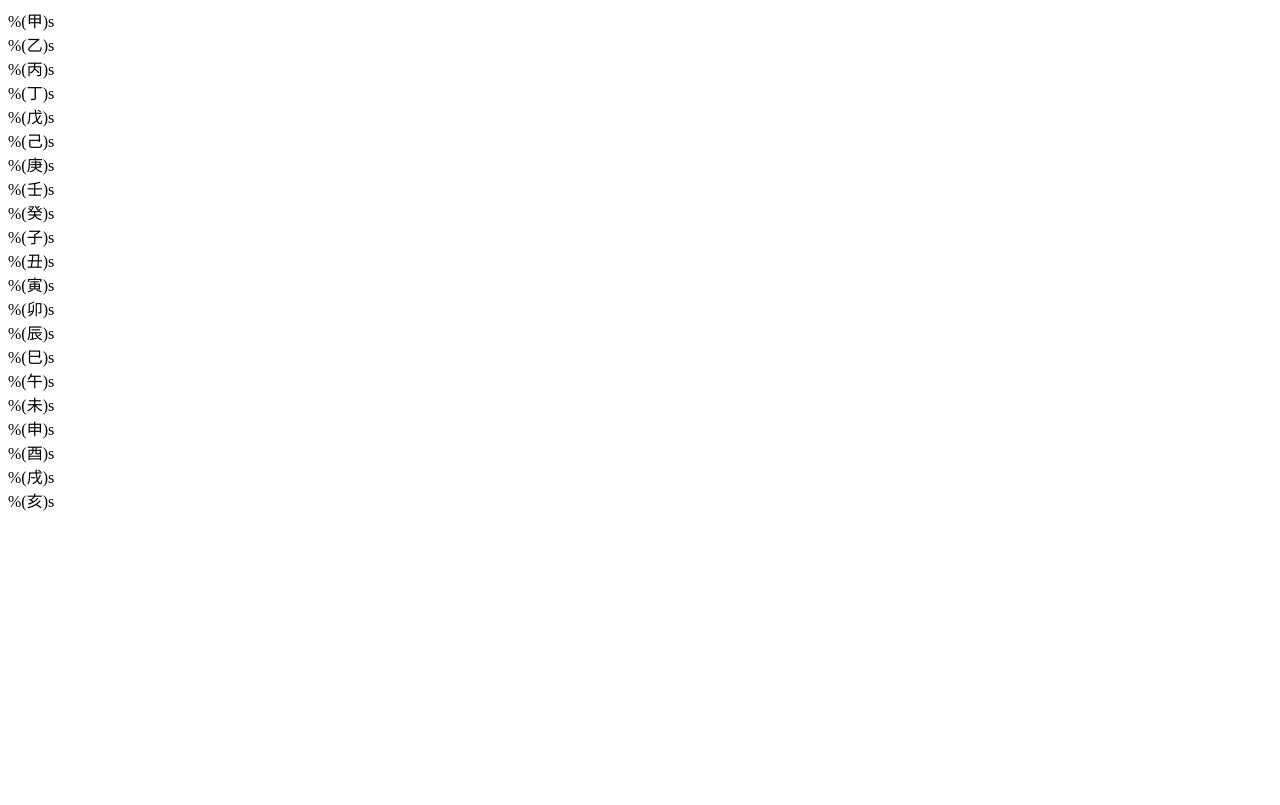
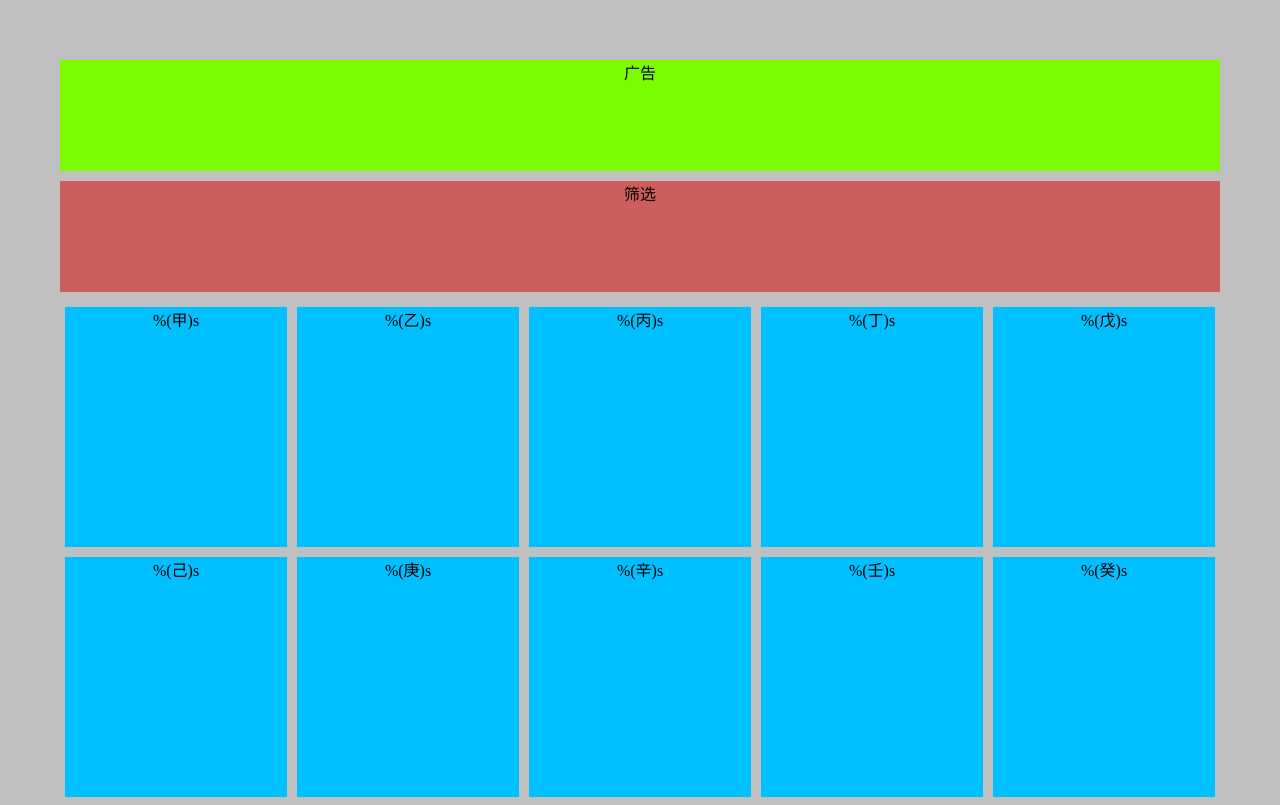
Before and after one commit to nagexiucai/shityun, a plain HTML site: page src/web/html/courses.html in a window 1280 px wide. Shown: the top 805 px of the page. Drawn offline with Linux system fonts and the light colour scheme; files that its build step writes are made by us from their sources.

Commit message:
add courses layout draft

```diff
--- a/src/web/css/gray.css
+++ b/src/web/css/gray.css
@@ -0,0 +1 @@
+@CHARSET "UTF-8";
--- /dev/null
+++ b/src/web/css/layout-courses.css
@@ -0,0 +1,58 @@
+@CHARSET "UTF-8";
+
+#grid{
+    min-width:666px;
+    display:grid;
+    grid-template-rows:auto 10px auto 10px auto 10px auto 10px auto;
+    grid-template-columns:auto 10px auto 10px auto 10px auto 10px auto 10px auto 10px auto 10px auto 10px auto 10px auto;
+    margin:0px;
+    padding:60px;
+    background:silver;
+    text-align:center;
+}
+
+#advertisement{
+    height:111px;
+    grid-area:1/1/2/20;
+    background:lawngreen;
+}
+
+#filter{
+    height:111px;
+    grid-area:3/1/4/20;
+    background:indianred;
+}
+
+#kiosk{
+    height:999px;
+    grid-area:5/1/8/20;
+}
+
+#heaven{
+    height:50%;
+    grid-row:5/6;
+    display:grid;
+    grid-template-columns:repeat(5, auto);
+}
+
+#earth{
+    height:50%;
+    grid-row:7/8;
+    display:grid;
+    grid-template-columns:repeat(6, auto);
+}
+
+#status{
+    height:111px;
+    grid-area:9/1/10/20;
+    background:yellow;
+}
+
+.item{
+    border:5px solid silver;
+    background:deepskyblue;
+}
+
+.item:hover{
+    background:rosybrown;
+}
--- a/src/web/css/layout-index.css
+++ b/src/web/css/layout-index.css
@@ -2,7 +2,11 @@
 
 a{
 	text-decoration:none;
-	color:#fff;
+	color:white;
+}
+
+a:hover{
+    color:black;
 }
 
 #background{
--- a/src/web/css/layout-labscene.css
+++ b/src/web/css/layout-labscene.css
@@ -0,0 +1 @@
+@CHARSET "UTF-8";
--- a/src/web/html/courses.html
+++ b/src/web/html/courses.html
@@ -2,38 +2,41 @@
 <html>
 <head>
 <meta charset="UTF-8">
+<link rel="icon" href="/favicon.ico" type="image/x-icon">
+<link rel="stylesheet" href="/static/css/layout-courses.css" type="text/css">
 <title>ShitYun翔云课程</title>
 </head>
 <body id="grid">
-<div id="advertisement"></div>
-<div id="filter"></div>
+<div id="advertisement">广告</div>
+<div id="filter">筛选</div>
 <div id="kiosk">
 	<div id="heaven">
-		<div>%(甲)s</div>
-		<div>%(乙)s</div>
-		<div>%(丙)s</div>
-		<div>%(丁)s</div>
-		<div>%(戊)s</div>
-		<div>%(己)s</div>
-		<div>%(庚)s</div>
-		<div>%(壬)s</div>
-		<div>%(癸)s</div>
+		<div class="item">%(甲)s</div>
+		<div class="item">%(乙)s</div>
+		<div class="item">%(丙)s</div>
+		<div class="item">%(丁)s</div>
+		<div class="item">%(戊)s</div>
+		<div class="item">%(己)s</div>
+		<div class="item">%(庚)s</div>
+        <div class="item">%(辛)s</div>
+		<div class="item">%(壬)s</div>
+		<div class="item">%(癸)s</div>
 	</div>
 	<div id="earth">
-		<div>%(子)s</div>
-		<div>%(丑)s</div>
-		<div>%(寅)s</div>
-		<div>%(卯)s</div>
-		<div>%(辰)s</div>
-		<div>%(巳)s</div>
-		<div>%(午)s</div>
-		<div>%(未)s</div>
-		<div>%(申)s</div>
-		<div>%(酉)s</div>
-		<div>%(戌)s</div>
-		<div>%(亥)s</div>
+		<div class="item">%(子)s</div>
+		<div class="item">%(丑)s</div>
+		<div class="item">%(寅)s</div>
+		<div class="item">%(卯)s</div>
+		<div class="item">%(辰)s</div>
+		<div class="item">%(巳)s</div>
+		<div class="item">%(午)s</div>
+		<div class="item">%(未)s</div>
+		<div class="item">%(申)s</div>
+		<div class="item">%(酉)s</div>
+		<div class="item">%(戌)s</div>
+		<div class="item">%(亥)s</div>
 	</div>
 </div>
-<div id="status"></div>
+<div id="status">状态</div>
 </body>
 </html>
```
Also changed, not shown: src/web/html/labscene.html (+1 -1 lines), src/web/html/manager.html (+1 -2 lines), src/web/html/index.html (line endings or trailing spaces).
